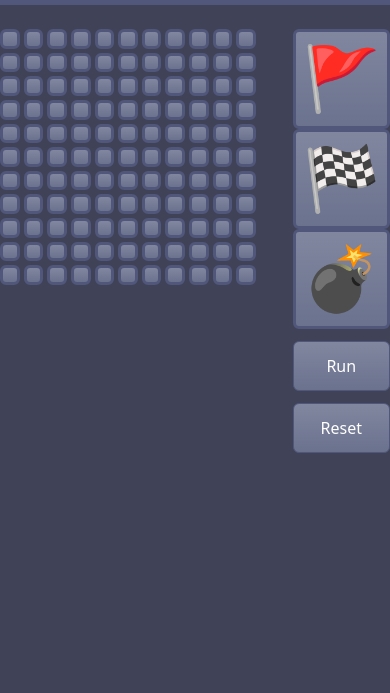
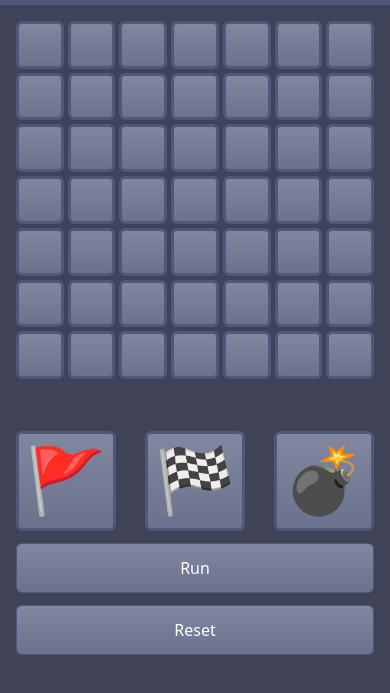
Before and after one commit to jlallas384/Pathfinder, a plain HTML site: page index.html in a window 390 px wide. Shown: the part 51-744 px from the top of the page. Drawn offline with nearby package versions, Linux system fonts and the light colour scheme.

Commit message:
make responsive

```diff
--- a/index.html
+++ b/index.html
@@ -13,20 +13,20 @@
 	    <a class="navbar-brand text-white" href="#">Breadth First Search Visualizer</a>
 	  </div>
 	</nav>
-	<div class="container mt-4">
-		<div class="row d-flex justify-content-between">
-			<div class="col-8" id="grid", style="height: 90%">
+	<div class="container">
+		<div class="row d-flex justify-content-between p-3">
+			<div class="col-lg-8 mb-5" id="grid">
 
 			</div>
-			<div class="col-3">
+			<div class="col-lg-3">
 				<div class="row justify-content-between">
-					<button type="button" class="btn cell col-3 border-3 border btn-item p-0 rounded bg-gradient">
+					<button type="button" class="btn cell col-4 border-3 border btn-item p-0 rounded bg-gradient">
 						<img src='images/start_flag.png' class='img-fluid btn-image' style='width: 80%; aspect-ratio: 1/1;'>
 					</button>
-					<button type="button" class="btn cell col-3 border-3 border btn-item p-0 rounded bg-gradient">
+					<button type="button" class="btn cell col-4 border-3 border btn-item p-0 rounded bg-gradient">
 						<img src='images/end_flag.png' class='img-fluid btn-image' style='width: 80%; aspect-ratio: 1/1;'>
 					</button>
-					<button type="button" class="btn cell col-3 border-3 border btn-item p-0 rounded bg-gradient">
+					<button type="button" class="btn cell col-4 border-3 border btn-item p-0 rounded bg-gradient">
 						<img src='images/bomb.png' class='img-fluid btn-image' style='width: 80%; aspect-ratio: 1/1;'>
 					</button>
 				</div>
--- a/index.js
+++ b/index.js
@@ -47,7 +47,7 @@ class Position{
     }
 }
 
-const N = 11
+const N = Math.min(12, Math.floor(document.documentElement.clientWidth / 55))
 const directions = [new Position(0, 1), new Position(1, 0), new Position(0, -1), new Position(-1, 0)]
 
 const bfs = (starts, end, bombs) => {
@@ -109,7 +109,9 @@ for(let row = 0; row < N; row++){
 
     for(let col = 0; col < N; col++){
         let colBlock = document.createElement('button')
-        colBlock.classList.add('btn', 'border', 'me-1', 'border-3', 'rounded', 'col', 'p-0', 'cell', 'd-flex', 'justify-content-center', 'align-items-center', 'grid-btn', 'bg-gradient')
+        colBlock.classList.add('btn', 'border', 'border-3', 'rounded', 'col', 'p-0', 'cell', 'd-flex', 'justify-content-center', 'align-items-center', 'grid-btn', 'bg-gradient')
+        if(col != N - 1)
+            colBlock.classList.add('me-1')
         colBlock.style.aspectRatio = '1/1'
         rowBlock.appendChild(colBlock)
     }
@@ -212,6 +214,7 @@ for(let row = 0; row < N; row++){
 
 
 const doBfs = async () => {
+    debugger
     let bombs = []
     let starts = []
     let ends = null
@@ -272,8 +275,8 @@ const doBfs = async () => {
         }
     })();
 
-    await (async () => {
     for(let layer = 1; layer < N * N; layer++){
+        if(layers[layer].length == 0) break
         let notOnPath = layers[layer].filter((outer) => {
             return !ret.path.some((inner) => {
                 return inner.equal(outer) && !ends.equal(outer)
@@ -286,16 +289,8 @@ const doBfs = async () => {
 
         await stop(100)
     }
-
-
-
-    })();
-
-    await (async() => {
     grid[ends.row][ends.col].state = endState
     grid[ends.row][ends.col].update()
-    })()
-
 }
 
 const reset = () => {
```
Lines whose indentation alone changed are shown as unchanged.
